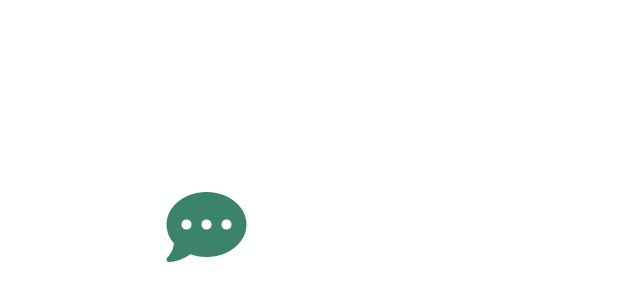
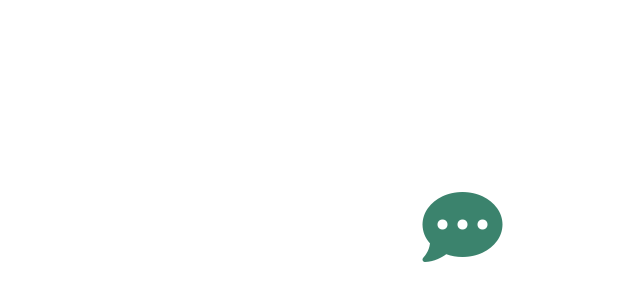
Before and after one commit to nika97z/chatbot, a website: page chatbot/front/chat.html in a window 1280 px wide. Shown: the part 266-566 px from the top of the page, without its empty margins (640-1280 px from the left). Drawn offline with nearby package versions, Linux system fonts and the light colour scheme.

Commit message:
Update index.css

```diff
--- a/chatbot/front/index.css
+++ b/chatbot/front/index.css
@@ -7,7 +7,7 @@
   font-size: 80px;
   display: block;
   position: fixed;
-  left: 63%;
+  left: 83%;
   top: 57%;
   cursor: pointer;
   transform-origin: center;
```
